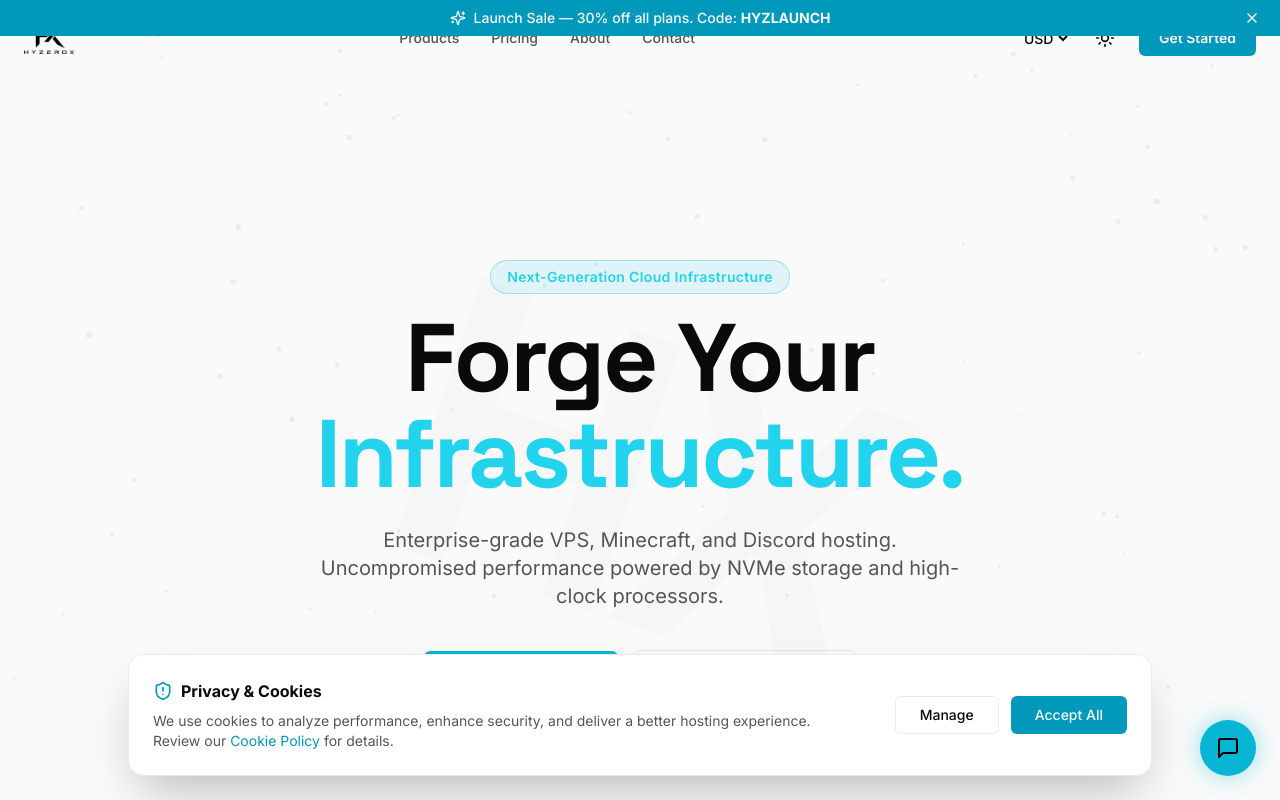
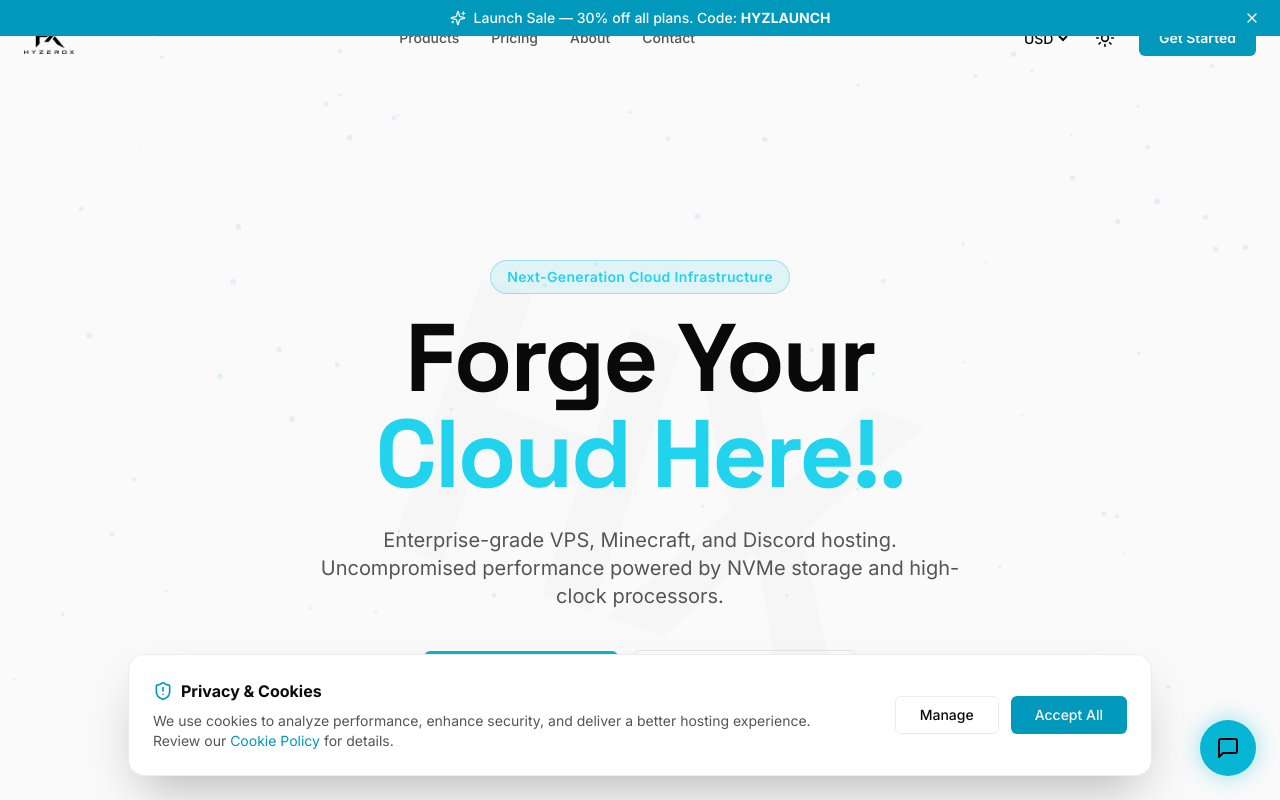
Before and after one commit to Zentrix-Dev/HyzerOX, a Next.js app: page / in a window 1280 px wide. Shown: the top 800 px of the page. Built offline with nearby package versions, Linux system fonts and the light colour scheme.

Commit message:
Update heading text in page component

```diff
--- a/app/page.tsx
+++ b/app/page.tsx
@@ -46,7 +46,7 @@ export default function Home() {
           <motion.h1 variants={itemVariants} className="font-heading text-5xl md:text-7xl lg:text-8xl font-bold mb-6 text-textMain tracking-tight">
             Forge Your <br className="hidden md:block" />
             <span className="text-cyan-400">
-              Infrastructure.
+              Cloud Here!.
             </span>
           </motion.h1>
 
```
